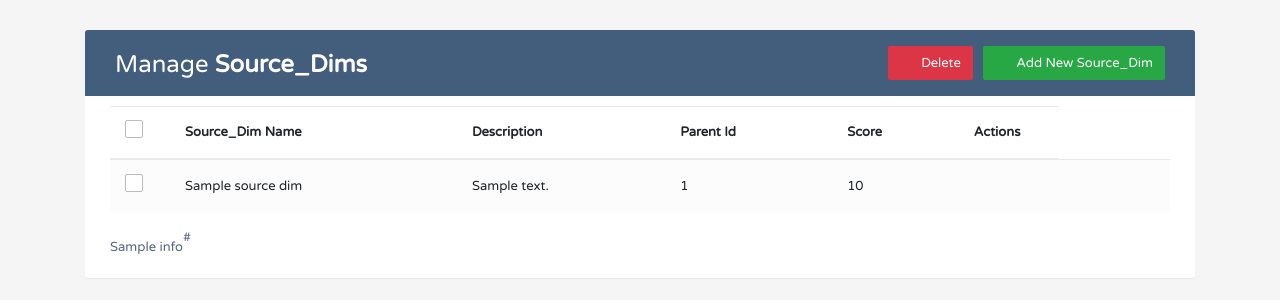
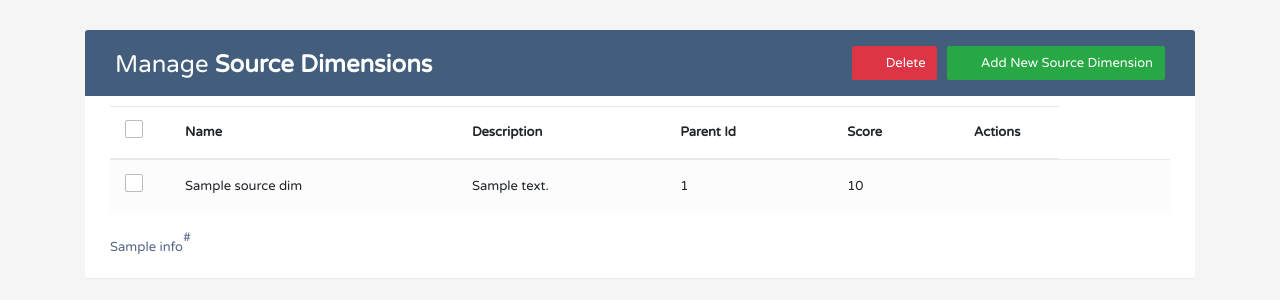
Before and after one commit to sfrobish/mc_framework, a Flask app: template app/templates/source_dim/crud_template.html in a window 1280 px wide. Shown: the top 300 px of the page. Run offline with Flask 2, Linux system fonts and the light colour scheme; the template is opened without the code that fills it: most values are stand-ins (such as "Sample title", 1, 10 or a date in 2020); parts of the project's set-up code (start-up, migrations or seed data) failed here and were passed over; some libraries are stand-ins or nearby versions.

Commit message:
Updated visible "source_dim" on browser to "source dimension".

```diff
--- a/app/templates/source_dim/crud_template.html
+++ b/app/templates/source_dim/crud_template.html
@@ -344,10 +344,10 @@ $(function(){
             <div class="table-title">
                 <div class="row">
                     <div class="col-sm-6">
-						<h2>Manage <b>Source_Dims</b></h2>
+						<h2>Manage <b>Source Dimensions</b></h2>
 					</div>
 					<div class="col-sm-6">
-						<a href="#addSource_DimModal" class="btn btn-success" data-toggle="modal"><i class="material-icons">&#xE147;</i> <span>Add New Source_Dim</span></a>
+						<a href="#addSource_DimModal" class="btn btn-success" data-toggle="modal"><i class="material-icons">&#xE147;</i> <span>Add New Source Dimension</span></a>
 						<a href="#deleteSource_DimModal" class="btn btn-danger" data-toggle="modal"><i class="material-icons">&#xE15C;</i> <span>Delete</span></a>
 					</div>
                 </div>
@@ -361,7 +361,7 @@ $(function(){
 								<label for="selectAll"></label>
 							</span>
 						</th>
-                        <th>Source_Dim Name</th>
+                        <th>Name</th>
 						<th>Description</th>
 						<th>Parent Id</th>
 						<th>Score</th>
@@ -405,7 +405,7 @@ $(function(){
 			<div class="modal-content">
 				<form id="addSource_DimForm">
 					<div class="modal-header">
-						<h4 class="modal-title">Add Source_Dim</h4>
+						<h4 class="modal-title">Add Source Dimension</h4>
 						<button type="button" class="close" data-dismiss="modal" aria-hidden="true">&times;</button>
 					</div>
 					<div class="modal-body">
@@ -440,7 +440,7 @@ $(function(){
 			<div class="modal-content">
 				<form id="editSource_DimForm">
 					<div class="modal-header">
-						<h4 class="modal-title">Edit Source_Dim</h4>
+						<h4 class="modal-title">Edit Source Dimension</h4>
 						<button type="button" class="close" data-dismiss="modal" aria-hidden="true">&times;</button>
 					</div>
 					<div class="modal-body">
@@ -476,7 +476,7 @@ $(function(){
 			<div class="modal-content">
 				<form id="deleteSource_DimForm">
 					<div class="modal-header">
-						<h4 class="modal-title">Delete Source_Dim</h4>
+						<h4 class="modal-title">Delete Source Dimension</h4>
 						<button type="button" class="close" data-dismiss="modal" aria-hidden="true">&times;</button>
 					</div>
 					<div class="modal-body">
@@ -491,14 +491,14 @@ $(function(){
 							<div class="col-sm-10 ml-1">
 								<input type="text" readonly class="form-source_dim-plaintext" id="source_dimdescripition">
 							</div>
-							<!-- <label for="source_dimparent_id" class="col-sm-2 col-form-label">Parent Id</label>
+							<label for="source_dimparent_id" class="col-sm-2 col-form-label">Parent Id</label>
 							<div class="col-sm-10 ml-1">
 								<input type="text" readonly class="form-source_dim-plaintext" id="source_dimparent_id">
 							</div>
 							<label for="source_dimscore" class="col-sm-2 col-form-label">Score</label>
 							<div class="col-sm-10 ml-1">
 								<input type="text" readonly class="form-source_dim-plaintext" id="source_dimscore">
-							</div> -->
+							</div>
 						</div>
 						<p class="text-warning"><small>This action cannot be undone.</small></p>
 					</div>
```
